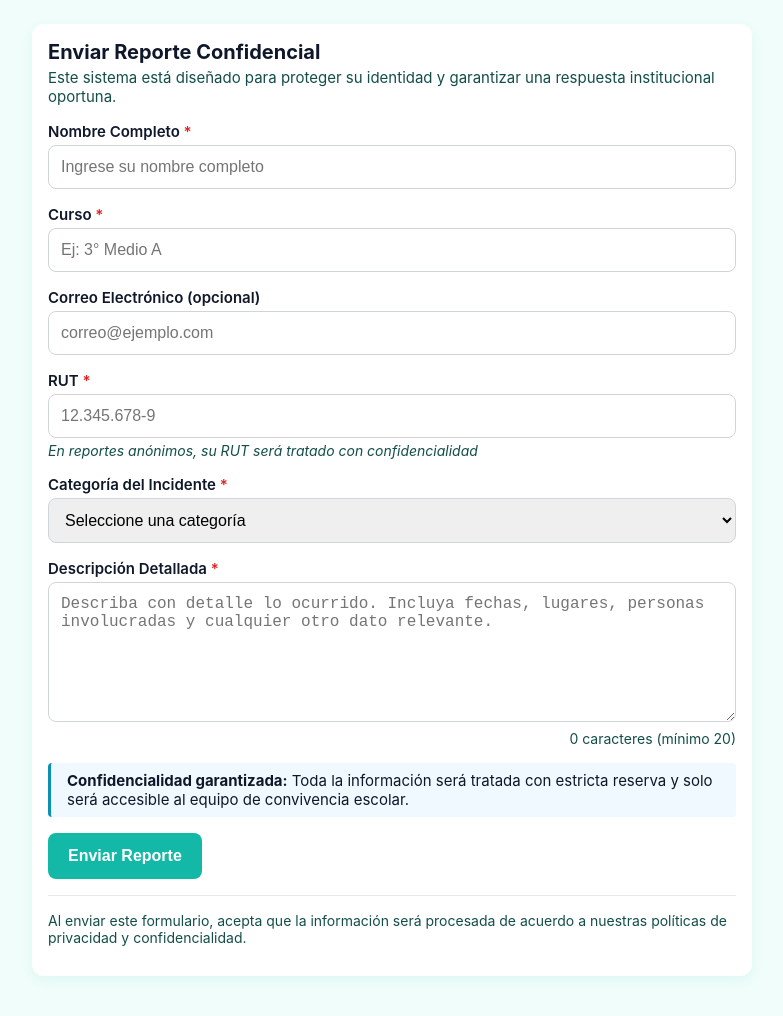
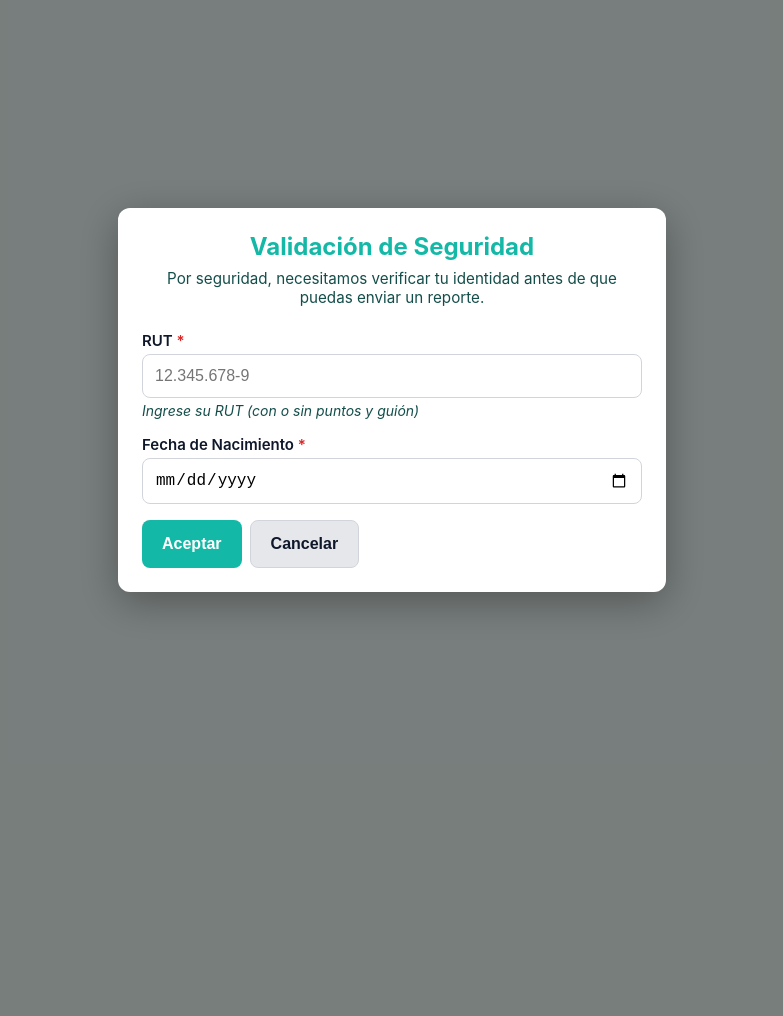
Before and after one commit to hans-07/buzon-de-voz, a Flask app: page /enviar_reporte in a window 1280 px wide. Shown: the whole page, without its empty margins (248-1031 px from the left). After the commit the page ends 800 px from the top, so only its background shows below. Run offline with Flask 3, Linux system fonts and the light colour scheme.

Commit message:
Agregar validacion de identidad pre-reporte con BD

```diff
--- a/app.py
+++ b/app.py
@@ -2,6 +2,7 @@ from flask import Flask, render_template, request, flash, redirect, url_for, ses
 from reportes import Reporte
 from alumnos import Alumnos
 from ia import chat
+from datetime import datetime
 
 app = Flask(__name__)
 app.config['SECRET_KEY'] = 'una_clave_secreta_muy_segura'
@@ -9,7 +10,7 @@ app.config['SECRET_KEY'] = 'una_clave_secreta_muy_segura'
 # Credenciales fijas para admin (sin base de datos)
 ADMIN_CREDENTIALS = {
     'email': 'admin@colegio.com',
-    'password': 'PRINCIPE$3017'
+    'password': 'admin123'
 }
 
 # Página principal landing
@@ -18,53 +19,114 @@ def index():
     return render_template('index.html')
 
 
+# Validar alumno antes de hacer reporte
+@app.route('/validar_alumno', methods=['POST'])
+def validar_alumno():
+    """Valida RUT y fecha de nacimiento contra la base de datos"""
+    try:
+        data = request.get_json()
+        rut = data.get('rut', '').strip()
+        fecha_nacimiento = data.get('fecha_nacimiento', '').strip()
+
+        print(f"[VALIDACION] RUT ingresado: {rut}")
+        print(f"[VALIDACION] Fecha ingresada: {fecha_nacimiento}")
+
+        if not rut or not fecha_nacimiento:
+            return jsonify({
+                'valido': False,
+                'mensaje': 'Por favor complete todos los campos'
+            }), 400
+
+        # Limpiar RUT (remover puntos, guiones y espacios)
+        rut_limpio = rut.replace('.', '').replace('-', '').replace(' ', '').upper()
+        print(f"[VALIDACION] RUT limpio: {rut_limpio}")
+
+        # Obtener todos los alumnos
+        alumnos = Alumnos.obtener_todos()
+        print(f"[VALIDACION] Total de alumnos en BD: {len(alumnos)}")
+
+        # Buscar coincidencia
+        for alumno in alumnos:
+            if alumno.rut is None:
+                continue
+
+            alumno_rut = alumno.rut.replace('.', '').replace('-', '').replace(' ', '').upper()
+            print(f"[VALIDACION] Comparando: {rut_limpio} == {alumno_rut}")
+
+            # Comparar RUT
+            if alumno_rut == rut_limpio:
+                print(f"[VALIDACION] RUT coincide! Verificando fecha...")
+
+                # Comparar fecha de nacimiento
+                if alumno.fecha_nacimiento:
+                    fecha_alumno = alumno.fecha_nacimiento.strftime('%Y-%m-%d') if hasattr(alumno.fecha_nacimiento, 'strftime') else str(alumno.fecha_nacimiento)
+                    print(f"[VALIDACION] Fecha en BD: {fecha_alumno}, Fecha ingresada: {fecha_nacimiento}")
+
+                    if fecha_alumno == fecha_nacimiento:
+                        # Validación exitosa
+                        nombre_completo = f"{alumno.nombre} {alumno.apellidos}".strip() if alumno.nombre and alumno.apellidos else alumno.nombre or "Alumno"
+                        print(f"[VALIDACION] ✓ VALIDACIÓN EXITOSA para {nombre_completo}")
+                        return jsonify({
+                            'valido': True,
+                            'mensaje': 'Validación exitosa',
+                            'nombre': nombre_completo,
+                            'apellidos': alumno.apellidos or '',
+                            'rut': alumno.rut
+                        }), 200
+                    else:
+                        print(f"[VALIDACION] Fecha NO coincide")
+
+        # No se encontró coincidencia
+        print(f"[VALIDACION] ✗ No se encontró coincidencia")
+        return jsonify({
+            'valido': False,
+            'mensaje': 'RUT o fecha de nacimiento no coinciden. Por favor verifique los datos.'
+        }), 200
+
+    except Exception as e:
+        print(f"[VALIDACION] ✗ Error: {e}")
+        import traceback
+        traceback.print_exc()
+        return jsonify({
+            'valido': False,
+            'mensaje': 'Error al procesar la validación'
+        }), 500
+
+
 # Página para enviar reportes (acceso libre para estudiantes)
 @app.route('/enviar_reporte', methods=['GET', 'POST'])
 def hacer_reporte():
     """Página para enviar reportes (acceso libre para estudiantes)"""
     if request.method == 'POST':
-        # Determinar si es anónimo
-        es_anonimo = request.form.get('es_anonimo') == 'true'
-
-        if es_anonimo:
-            # Datos para reporte anónimo
-            nombre = "Anónimo"
-            rut = request.form.get('rut')
-            curso = "No especificado"
-            correo = None
-        else:
-            # Datos para reporte normal
-            nombre = request.form.get('nombre')
-            rut = request.form.get('rut')
-            curso = request.form.get('curso')
-            correo = request.form.get('correo')
+        # Datos para reporte normal
+        nombre = request.form.get('nombre')
+        rut = request.form.get('rut')
+        curso = request.form.get('curso')
+        correo = request.form.get('correo')
         categoria = request.form.get('tipoReporte')
         descripcion = request.form.get('declaracion')
 
         # Validaciones
-        if not es_anonimo and not all([nombre, rut, curso, categoria, descripcion]):
+        if not all([nombre, rut, curso, categoria, descripcion]):
             flash('Por favor complete todos los campos requeridos', 'error')
-            return render_template('reporte.html')
-        if es_anonimo and not all([rut, categoria, descripcion]):
-            flash('Por favor seleccione categoría y describa el incidente', 'error')
             return render_template('reporte.html')
 
         try:
-            """Validar coincidencia de datos del alumno"""
+            # Validar coincidencia de datos del alumno
             alumnos = Alumnos.obtener_todos()
             alumno_existe = False
 
             for alumno in alumnos:
-            # Verificar si coincide nombre Y curso
+                # Verificar si coincide nombre Y rut
                 if (hasattr(alumno, 'nombre') and
                     alumno.nombre == nombre and
-                    hasattr(alumno, 'curso') and
-                    alumno.curso == curso):
+                    hasattr(alumno, 'rut') and
+                    alumno.rut == rut):
                         alumno_existe = True
                         break
 
             if not alumno_existe:
-                flash('Alumno no encontrado. Verifique nombre y curso.', 'error')
+                flash('Alumno no encontrado. Verifique sus datos.', 'error')
                 return redirect(url_for('index'))
 
             # Determinar prioridad automáticamente
@@ -91,11 +153,8 @@ def hacer_reporte():
 
             # Crear reporte — pasar prioridad explícita
             if prioridad != "spam":
-                if Reporte.crear_reporte(nombre, rut, curso, correo, categoria, descripcion, prioridad, es_anonimo):
-                    if es_anonimo:
-                        flash('Reporte anónimo enviado exitosamente. Será revisado pronto.', 'success')
-                    else:
-                        flash('Reporte enviado exitosamente. Será revisado pronto.', 'success')
+                if Reporte.crear_reporte(nombre, rut, curso, correo, categoria, descripcion, prioridad, False):
+                    flash('Reporte enviado exitosamente. Será revisado pronto.', 'success')
                 else:
                     flash('Error al enviar el reporte', 'error')
             else:
@@ -109,46 +168,6 @@ def hacer_reporte():
     return render_template('reporte.html')
 
 
-@app.route('/enviar_anonimo', methods=['POST'])
-def enviar_anonimo():
-    """Endpoint para enviar reporte anónimo (AJAX)"""
-    try:
-        data = request.get_json()
-        rut = data.get('rut')
-        categoria = data.get('categoria')
-        descripcion = data.get('descripcion')
-        if not all([categoria, descripcion, rut]):
-            return jsonify({'success': False, 'message': 'Categoría y descripción son requeridas'})
-        # Determinar prioridad
-        prioridad_map = {
-            'acoso': 'alta', 'bullying': 'alta', 'violencia': 'alta',
-            'ciberacoso': 'alta', 'discriminacion': 'media',
-            'conflicto': 'baja', 'indisciplina': 'baja', 'otro': 'baja'
-        }
-        prioridad = prioridad_map.get(categoria, 'media')
-        # Crear reporte anónimo
-        resultado = Reporte.crear_reporte(
-            nombre="Anónimo",
-            rut="No proporcionado",
-            curso="No especificado",
-            correo=None,
-            categoria=categoria,
-            descripcion=descripcion,
-            prioridad=prioridad,
-            es_anonimo=True
-        )
-        if resultado:
-            return jsonify({
-                'success': True,
-                'message': 'Reporte anónimo enviado exitosamente'
-            })
-        else:
-            return jsonify({'success': False, 'message': 'Error al enviar el reporte'})
-    except Exception as e:
-        return jsonify({'success': False, 'message': f'Error: {str(e)}'})
-
-
-
 @app.route('/admin')
 def admin():
     """Panel de administración (solo con login)"""
@@ -158,10 +177,6 @@ def admin():
     try:
         reportes = Reporte.obtener_todos()
         reportes.sort(key=lambda x: x.created_at, reverse=True)
-        # OCULTAR RUT en reportes anónimos para la vista
-        for reporte in reportes:
-            if getattr(reporte, 'es_anonimo', False):
-                reporte.rut = "No proporcionado"
         return render_template('admin.html', reportes=reportes)
     except Exception as e:
         flash(f'Error al cargar los reportes: {str(e)}', 'error')
@@ -179,9 +194,6 @@ def detalle_reporte(reporte_id):
         if not reporte:
             flash('Reporte no encontrado', 'error')
             return redirect(url_for('admin'))
-        # OCULTAR RUT si es anónimo
-        if getattr(reporte, 'es_anonimo', False):
-            reporte.rut = "No proporcionado"
         return render_template('detalle_reporte.html', reporte=reporte)
     except Exception as e:
         flash(f'Error al cargar el reporte: {str(e)}', 'error')
--- a/reportes.py
+++ b/reportes.py
@@ -71,7 +71,7 @@ class Reporte:
 
     @classmethod
     def mismo_nombre(self, otro_objeto):
-        """Verifica si tiene el mismo nombre que otro objeto"""
-        if hasattr(otro_objeto, 'nombre'):
-            return self.nombre == otro_objeto.nombre
+        """Verifica si tiene el mismo rut que otro objeto"""
+        if hasattr(otro_objeto, 'rut'):
+            return self.rut == otro_objeto.rut
         return False
--- /dev/null
+++ b/static/js/validacion.js
@@ -0,0 +1,114 @@
+// Elementos del modal
+const validacionModal = document.getElementById('validacionModal');
+const validacionForm = document.getElementById('validacionForm');
+const validacionError = document.getElementById('validacionError');
+const mainContainer = document.getElementById('mainContainer');
+
+// Mostrar el modal al cargar la página
+document.addEventListener('DOMContentLoaded', function() {
+  // El modal se muestra por defecto, el formulario está oculto
+  validacionModal.classList.remove('hidden');
+  mainContainer.classList.add('hidden');
+});
+
+// Manejar el envío del formulario de validación
+validacionForm.addEventListener('submit', async function(e) {
+  e.preventDefault();
+
+  const rut = document.getElementById('validacionRut').value.trim();
+  const fechaNacimiento = document.getElementById('validacionFecha').value.trim();
+
+  // Limpiar mensaje de error previo
+  validacionError.textContent = '';
+  validacionError.classList.add('validation-error-hidden');
+
+  // Validar que no estén vacíos
+  if (!rut || !fechaNacimiento) {
+    mostrarError('Por favor complete todos los campos');
+    return;
+  }
+
+  try {
+    // Enviar validación al backend
+    const response = await fetch('/validar_alumno', {
+      method: 'POST',
+      headers: {
+        'Content-Type': 'application/json',
+      },
+      body: JSON.stringify({
+        rut: rut,
+        fecha_nacimiento: fechaNacimiento
+      })
+    });
+
+    const data = await response.json();
+
+    if (data.valido) {
+      // Validación exitosa - mostrar formulario
+      validacionModal.classList.add('hidden');
+      mainContainer.classList.remove('hidden');
+
+      // Guardar datos en sessionStorage para pre-llenar el formulario
+      sessionStorage.setItem('rutValidado', rut);
+      sessionStorage.setItem('alumnoNombre', data.nombre || '');
+      sessionStorage.setItem('alumnoApellidos', data.apellidos || '');
+
+      // Pre-rellenar el formulario de reporte
+      const nombreInput = document.getElementById('nombre');
+      const rutInput = document.getElementById('rut');
+
+      if (nombreInput) {
+        nombreInput.value = data.nombre || '';
+        nombreInput.readOnly = true; // Hacer readonly para que no lo cambien
+      }
+
+      if (rutInput) {
+        rutInput.value = rut;
+        rutInput.readOnly = true; // Hacer readonly para que no lo cambien
+      }
+    } else {
+      // Validación falló
+      mostrarError(data.mensaje || 'RUT o fecha de nacimiento no coinciden. Por favor verifique los datos.');
+    }
+  } catch (error) {
+    console.error('Error al validar:', error);
+    mostrarError('Error al conectar con el servidor. Intente de nuevo.');
+  }
+});
+
+// Función para mostrar errores
+function mostrarError(mensaje) {
+  validacionError.textContent = mensaje;
+  validacionError.classList.remove('validation-error-hidden');
+}
+
+// Función para formatear RUT automáticamente
+document.getElementById('validacionRut').addEventListener('input', function(e) {
+  let rut = e.target.value.replace(/\./g, '').replace(/-/g, '').toUpperCase();
+
+  const cursorPosition = e.target.selectionStart;
+
+  if (rut.length > 1) {
+    const cuerpo = rut.slice(0, -1);
+    const dv = rut.slice(-1);
+
+    let cuerpoFormateado = '';
+    for (let i = 0; i < cuerpo.length; i++) {
+      if (i > 0 && (cuerpo.length - i) % 3 === 0) {
+        cuerpoFormateado += '.';
+      }
+      cuerpoFormateado += cuerpo[i];
+    }
+
+    const nuevoValor = cuerpoFormateado + '-' + dv;
+    e.target.value = nuevoValor;
+
+    setTimeout(() => {
+      let nuevaPosicion = cursorPosition;
+      if (cursorPosition >= cuerpo.length - 3) nuevaPosicion += 1;
+      if (cursorPosition >= cuerpo.length - 6) nuevaPosicion += 1;
+
+      e.target.setSelectionRange(nuevaPosicion, nuevaPosicion);
+    }, 0);
+  }
+});
--- a/static/styles/reporte.css
+++ b/static/styles/reporte.css
@@ -202,6 +214,93 @@
   color: var(--color-warning);
 }
 
+    /* Modal de validación */
+    .modal {
+      position: fixed;
+      top: 0;
+      left: 0;
+      width: 100%;
+      height: 100%;
+      background-color: rgba(0, 0, 0, 0.5);
+      display: flex;
+      justify-content: center;
+      align-items: center;
+      z-index: 1000;
+    }
+
+    .modal.hidden {
+      display: none;
+    }
+
+    .modal-content {
+      background: var(--color-surface);
+      border-radius: var(--border-radius);
+      box-shadow: 0 10px 40px rgba(0, 0, 0, 0.3);
+      padding: var(--spacing-lg);
+      max-width: 500px;
+      width: 90%;
+      animation: slideIn 0.3s ease-out;
+    }
+
+    @keyframes slideIn {
+      from {
+        transform: translateY(-50px);
+        opacity: 0;
+      }
+      to {
+        transform: translateY(0);
+        opacity: 1;
+      }
+    }
+
+    .modal-header {
+      margin-bottom: var(--spacing-lg);
+      text-align: center;
+    }
+
+    .modal-header h2 {
+      margin: 0 0 var(--spacing-sm) 0;
+      color: var(--color-primary);
+      font-size: 1.5rem;
+    }
+
+    .security-text {
+      margin: 0;
+      color: var(--color-text-muted);
+      font-size: 0.95rem;
+    }
+
+    .validation-error-hidden {
+      display: none;
+    }
+
+    .error-message {
+      color: var(--color-danger);
+      background-color: rgba(220, 38, 38, 0.1);
+      border: 1px solid var(--color-danger);
+      padding: var(--spacing-md);
+      border-radius: 6px;
+      margin-bottom: var(--spacing-md);
+    }
+
+    .btn-secondary {
+      background-color: #e5e7eb;
+      color: var(--color-text);
+      border: 1px solid #d1d5db;
+    }
+
+    .btn-secondary:hover {
+      background-color: #d1d5db;
+    }
+
+    #mainContainer.hidden {
+      display: none;
+    }
+
+    #mainContainer {
+      display: block;
+    }
+
     /* Responsive */
     @media (max-width: 600px) {
       .report-type-toggle {
--- a/templates/reporte.html
+++ b/templates/reporte.html
@@ -8,7 +8,37 @@
   <title>Reporte - TellMe</title>
 </head>
 <body>
-  <div class="container">
+  <!-- Modal de validación de seguridad -->
+  <div id="validacionModal" class="modal">
+    <div class="modal-content">
+      <div class="modal-header">
+        <h2>Validación de Seguridad</h2>
+        <p class="security-text">Por seguridad, necesitamos verificar tu identidad antes de que puedas enviar un reporte.</p>
+      </div>
+
+      <form id="validacionForm">
+        <div class="form-group">
+          <label for="validacionRut" class="label required-field">RUT</label>
+          <input type="text" id="validacionRut" name="rut" class="input" placeholder="12.345.678-9" required>
+          <small class="field-description">Ingrese su RUT (con o sin puntos y guión)</small>
+        </div>
+
+        <div class="form-group">
+          <label for="validacionFecha" class="label required-field">Fecha de Nacimiento</label>
+          <input type="date" id="validacionFecha" name="fecha_nacimiento" class="input" required>
+        </div>
+
+        <div id="validacionError" class="error-message validation-error-hidden"></div>
+
+        <div class="button-group">
+          <button type="submit" class="btn btn-primary">Aceptar</button>
+          <button type="button" class="btn btn-secondary" onclick="window.history.back()">Cancelar</button>
+        </div>
+      </form>
+    </div>
+  </div>
+
+  <div class="container" id="mainContainer">
     <div id="mainForm">
       <div class="card">
         <div class="card-header">
@@ -24,8 +54,15 @@
           <!-- Información personal (solo si es identificado) -->
           <div id="seccionPersonal">
             <div class="form-group">
-              <label for="nombre" class="label required-field">Nombre Completo</label>
+              <label for="nombre" class="label">Nombre Completo</label>
               <input type="text" id="nombre" name="nombre" class="input" placeholder="Ingrese su nombre completo" required>
+            </div>
+            <div class="form-group">
+              <label for="rut" class="label">RUT</label>
+              <input type="text" id="rut" name="rut" class="input" placeholder="12.345.678-9" required>
+              <small class="field-description" id="rutDescription">
+                Ingrese su RUT (con o sin puntos y guión)
+              </small>
             </div>
             <div class="form-group">
               <label for="curso" class="label required-field">Curso</label>
@@ -35,15 +72,6 @@
               <label for="correo" class="label">Correo Electrónico (opcional)</label>
               <input type="email" id="correo" name="correo" class="input" placeholder="correo@ejemplo.com">
             </div>
-          </div>
-
-          <!-- RUT (siempre visible, requerido en ambos modos) -->
-          <div class="form-group">
-            <label for="rut" class="label required-field">RUT</label>
-            <input type="text" id="rut" name="rut" class="input" placeholder="12.345.678-9" required>
-            <small class="field-description" id="rutDescription">
-              En reportes anónimos, su RUT será tratado con confidencialidad
-            </small>
           </div>
 
           <!-- Tipo de reporte -->
```
Also changed, not shown: other parts of static/styles/reporte.css (+17 -0 lines), other parts of templates/reporte.html (+1 -0 lines), alumnos.py (+8 -3 lines).
